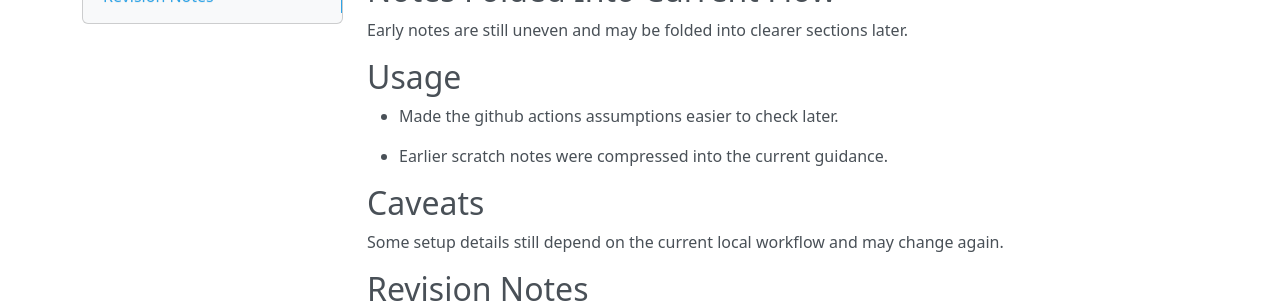
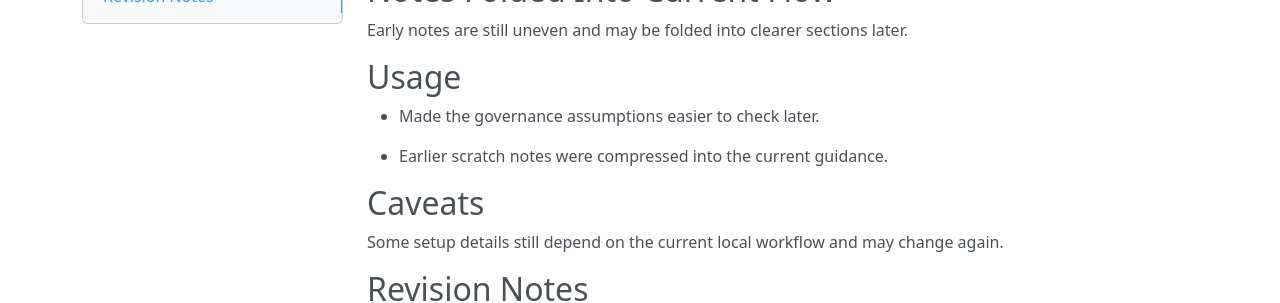
Before and after one commit to sebastianspicker/rae, an MkDocs documentation site: the page built from docs/README.md, in a window 1280 px wide. Shown: the part 336-639 px from the top of the page. Built offline with MkDocs 1.6.1, drawn with Linux system fonts in a browser that asks for light colours; nearby versions of some CDN libraries.

Commit message:
docs(governance): update maintenance guidance for governance

```diff
--- a/docs/README.md
+++ b/docs/README.md
@@ -11,7 +11,7 @@ This page keeps the current readme guidance concise after earlier rough notes.
 Early notes are still uneven and may be folded into clearer sections later.
 
 ## Usage
-- Made the github actions assumptions easier to check later.
+- Made the governance assumptions easier to check later.
 
 - Earlier scratch notes were compressed into the current guidance.
 
```
Also changed, not shown: README.md (+3 -3 lines).
